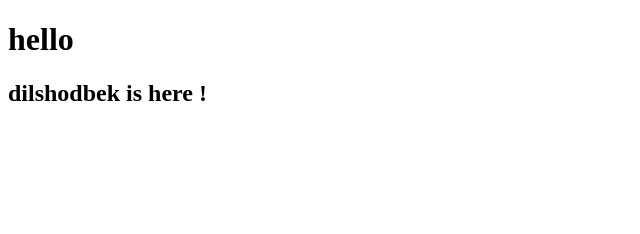
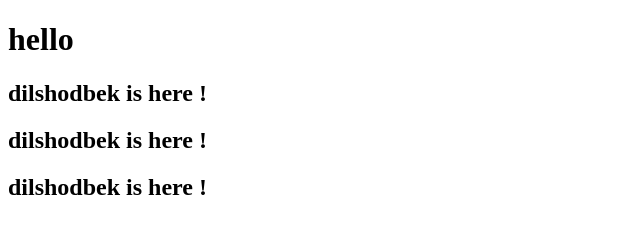
Before and after one commit to abdunozir/samplejs, a plain HTML site: page index.html in a window 1280 px wide. Shown: the whole page, without its empty margins (0-640 px from the left). Drawn offline with Linux system fonts and the light colour scheme.

Commit message:
new texts

```diff
--- a/index.html
+++ b/index.html
@@ -10,5 +10,7 @@
   <body>
     <h1>hello</h1>
     <h2>dilshodbek is here !</h2>
+    <h2>dilshodbek is here !</h2>
+    <h2>dilshodbek is here !</h2>
   </body>
 </html>
```
